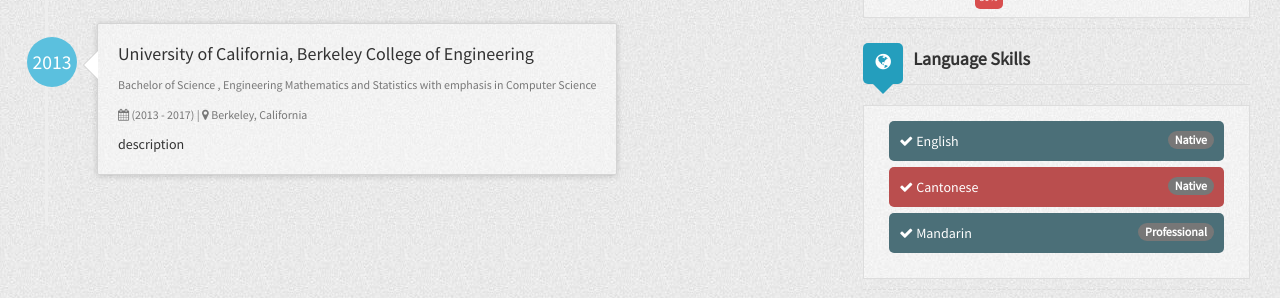
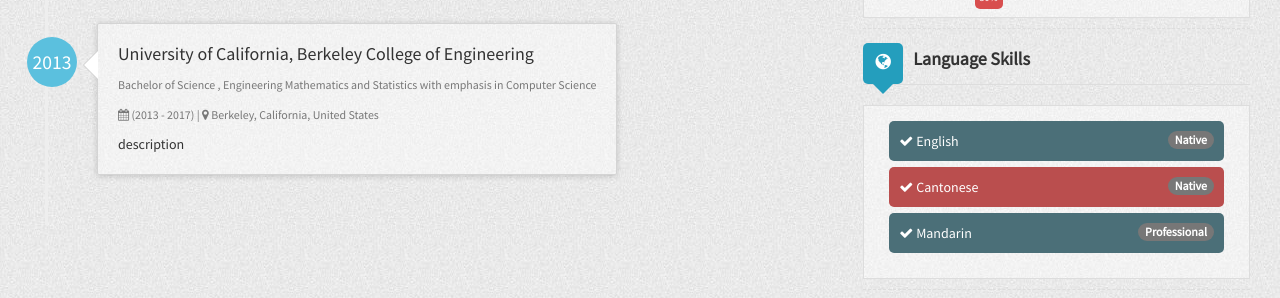
Before and after one commit to leonliang10/leonliang10.github.io, a Jekyll site: the page built from index.html, in a window 1280 px wide, cut to the strip 0-948 px from the top of the page. Shown: the part 571-869 px from the top of the strip. Built offline with Jekyll 4.4.1, drawn with Linux system fonts in a browser that asks for light colours; nearby versions of some CDN libraries.

Commit message:
Change location of edu to include United States

```diff
--- a/_config.yml
+++ b/_config.yml
@@ -37,7 +37,7 @@ author:
   educationHistory:
     - education1:
       organization: University of California, Berkeley College of Engineering
-      location: Berkeley, California
+      location: Berkeley, California, United States
       degree: Bachelor of Science
       major: Engineering Mathematics and Statistics with emphasis in Computer Science
       started: 2013
```
